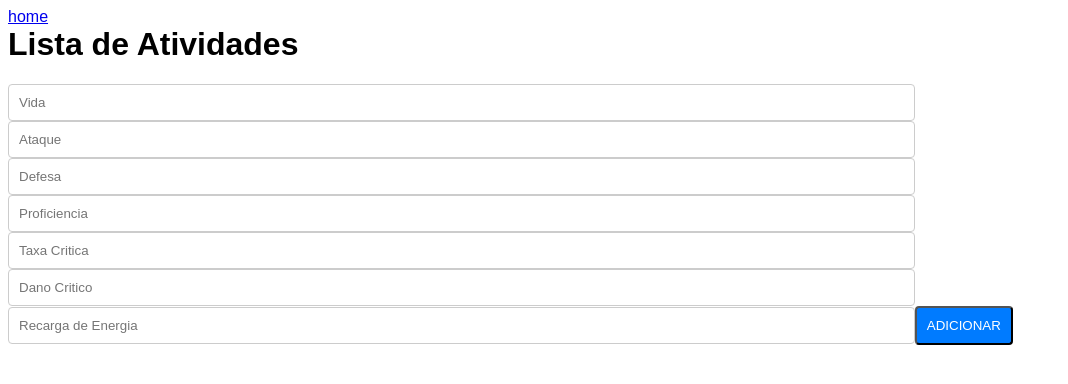
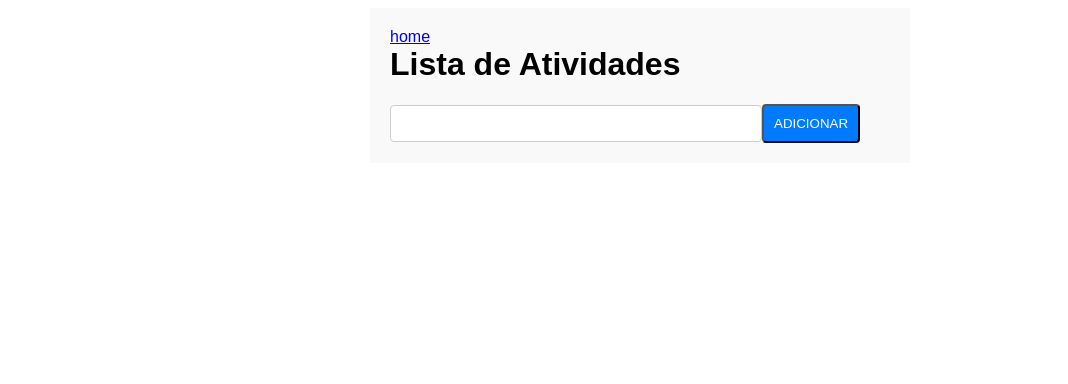
Before and after one commit to maousama1432/vite, a React (Vite) app: page /todo in a window 1280 px wide. Shown: the top 384 px of the page, without its empty margins (0-1068 px from the left). Built offline with nearby package versions, Linux system fonts and the light colour scheme.

Commit message:
atualização

```diff
--- a/src/Home/Home.jsx
+++ b/src/Home/Home.jsx
@@ -1,6 +1,5 @@
 import { useState } from "react";
 import { Link } from "react-router-dom";
-
 export default function Home() {
 
     return (
@@ -8,5 +7,6 @@ export default function Home() {
             <h1>Home</h1>
             <Link to="/todo">todo</Link>
         </div>
+
     );
 }
--- a/src/Todo/ToDo.jsx
+++ b/src/Todo/ToDo.jsx
@@ -1,41 +1,23 @@
-import React from "react";
 import { useState } from "react";
 import { Link } from "react-router-dom";
 import "./style.css";
 
 export default function ToDo() {
-  const [vida, setVida] = useState("");
-  const [ataque, setAtaque] = useState("");
-  const [Defesa, setDefesa] = useState("");
-  const [Proficiencia, setProficiencia] = useState("");
-  const [TaxaCritica, setTaxaCritica] = useState("");
-  const [DanoCritico, setDanoCritico] = useState("");
-  const [RecargadeEnergia, setRecargadeEnergia] = useState("");
+    const [atividade, setAtividade] = useState("");
     const [lista, setLista] = useState([]);
     const [id, setId] = useState(1);
 
     const salvar = (e) => {
         e.preventDefault();
         setLista([...lista, {
-      vida: vida,
-      ataque: ataque,
-      Defesa: Defesa,
-      Proficiencia: Proficiencia,
-      TaxaCritica: TaxaCritica,
-      DanoCritico: DanoCritico,
-      RecargadeEnergia: RecargadeEnergia,
+            atividade: atividade,
             id: id
         }]);
         setId(id + 1);
-    setVida("");
-    setAtaque("");
-    setDefesa("");
-    setProficiencia("");
-    setTaxaCritica("");
-    setDanoCritico("");
-    setRecargadeEnergia("");
+        setAtividade("");
     };
     const remover = (id) => {
+        /*setLista(lista.filter((ativ) => (ativ.id !== id ? lista : null)));*/
         const auxLista = [];
         lista.map((lista) => {
             if (lista.id !== id) {
@@ -43,33 +25,21 @@ export default function ToDo() {
             }
         });
         setLista(auxLista);
-  };
-
+    }
     return (
-    <div>
+        <div class="container">
             <Link to="/">home</Link>
             <h1>Lista de Atividades</h1>
             <form onSubmit={salvar}>
-        <input type="number" placeholder="Vida" value={vida} onChange={(e) => { setVida(e.target.value) }} />
-        <input type="number" placeholder="Ataque" value={ataque} onChange={(e) => { setAtaque(e.target.value) }} />
-        <input type="number" placeholder="Defesa" value={Defesa} onChange={(e) => { setDefesa(e.target.value) }}/>
-        <input type="number" placeholder="Proficiencia" value={Proficiencia} onChange={(e) => { setProficiencia(e.target.value) }}/>
-        <input type="number" placeholder="Taxa Critica" value={TaxaCritica} onChange={(e) => { setTaxaCritica(e.target.value) }}/>
-        <input type="number" placeholder="Dano Critico" value={DanoCritico} onChange={(e) => { setDanoCritico(e.target.value) }}/>
-        <input type="number" placeholder="Recarga de Energia" value={RecargadeEnergia} onChange={(e) => { setRecargadeEnergia(e.target.value) }}/>
+                <input type="text"
+                    value={atividade}
+                    onChange={(e) => { setAtividade(e.target.value) }} />
                 <button>ADICIONAR</button>
             </form>
-
             {lista.map((ativ) =>
                 <ul key={ativ.id}>
                     <li>
-            <p>Vida: {ativ.vida}</p>
-            <p>Ataque: {ativ.ataque}</p>
-            <p>Defesa: {ativ.Defesa}</p>
-            <p>Proficiencia: {ativ.Proficiencia}</p>
-            <p>Taxa Critica: {ativ.TaxaCritica}</p>
-            <p>Dano Critica: {ativ.DanoCritico}</p>
-            <p>Recargade Energia: {ativ.RecargadeEnergia}</p>
+                        <p>{ativ.atividade}</p>
                         <button onClick={() => remover(ativ.id)}>Remover</button>
                     </li>
                 </ul>
--- a/src/Todo/style.css
+++ b/src/Todo/style.css
@@ -57,8 +57,3 @@ body {
 .todo-item.today {
   background-color: #f0f0f0;
 }
-
-  .input {
-    width: 100px;
-    margin: 20px;
-  }
```
Also changed, not shown: src/main.jsx (+4 -4 lines). Lines whose indentation alone changed are shown as unchanged.
